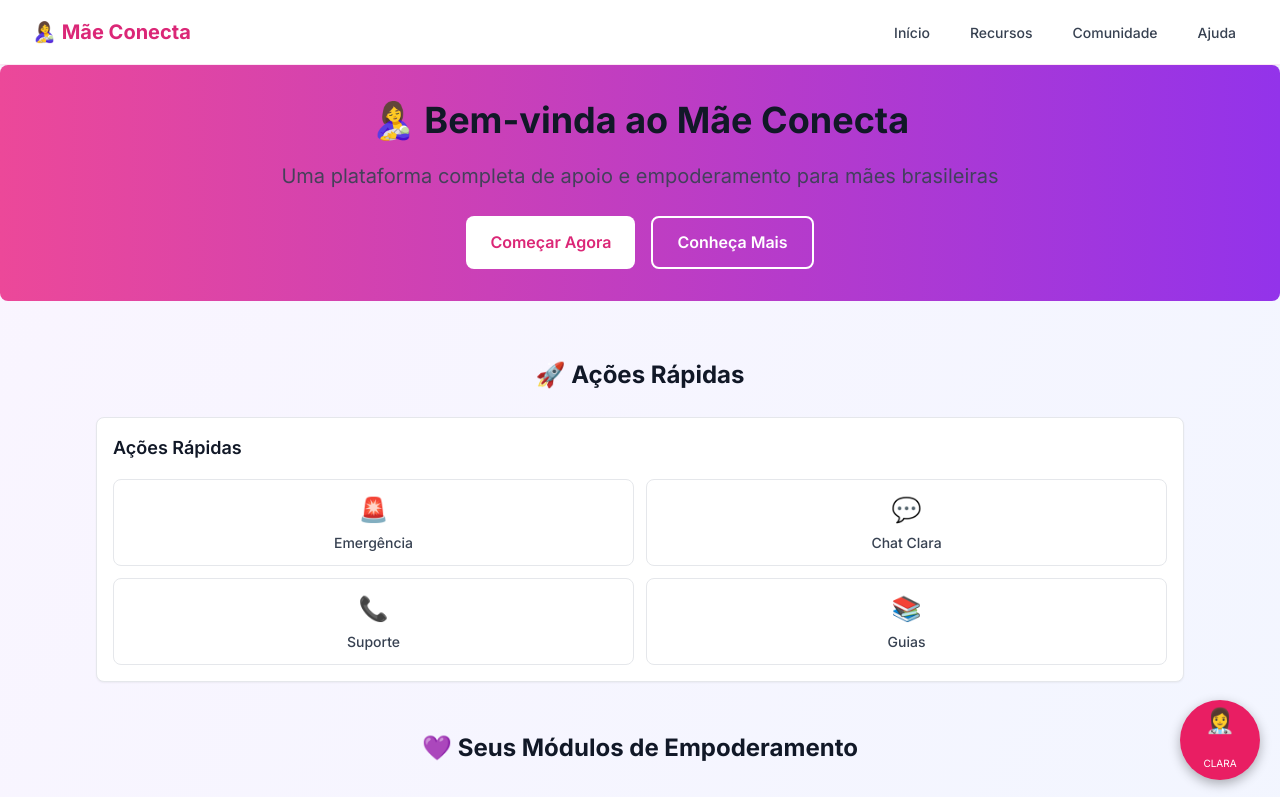
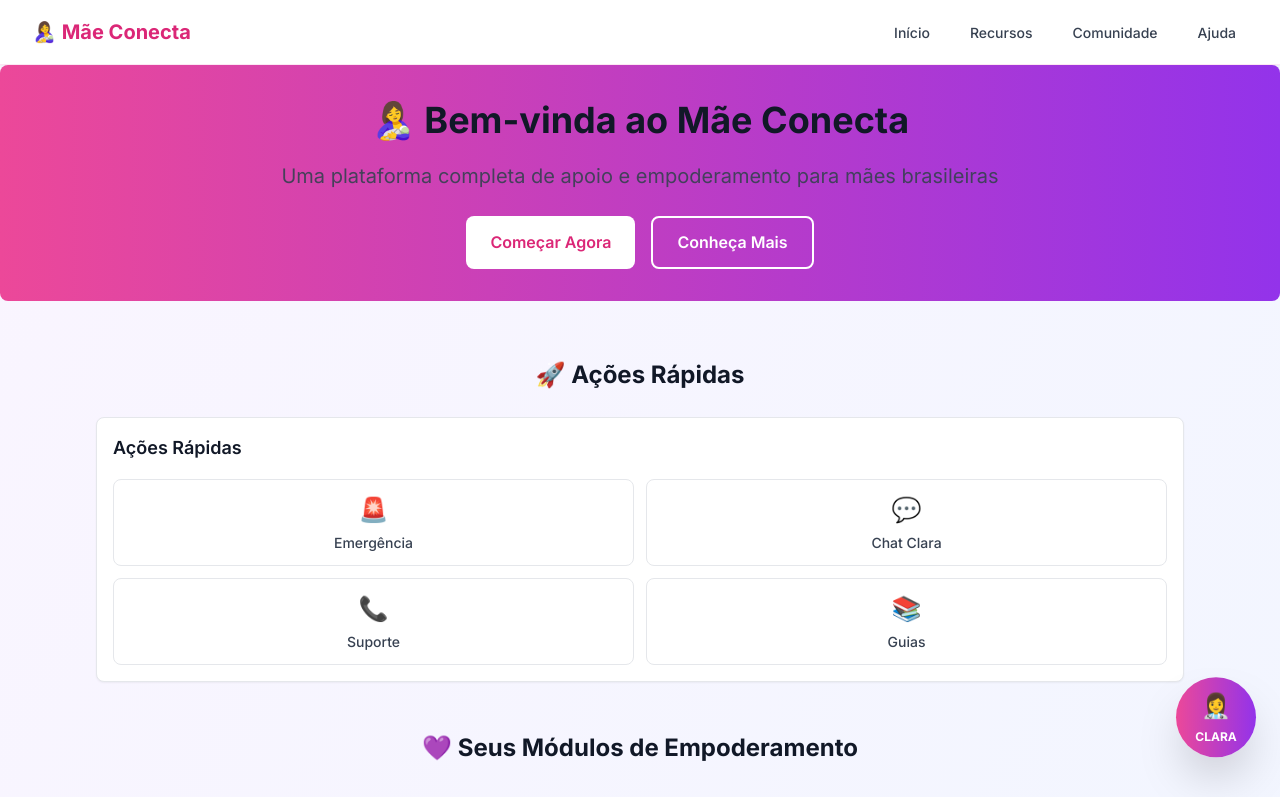
Before and after one commit to MarcioGil/Mae-Conectada-sempre-empoderada, a Next.js app in the folder frontend/: page / in a window 1280 px wide. Shown: the top 797 px of the page. Built offline with nearby package versions, Linux system fonts and the light colour scheme.

Commit message:
Fix: Corrigindo referência do componente Clara - agora os botões funcionam!

```diff
--- a/frontend/app/layout.tsx
+++ b/frontend/app/layout.tsx
@@ -1,6 +1,6 @@
 import { Inter } from 'next/font/google'
 import './globals.css'
-import ClaraTest from '../components/ClaraTest'
+import ClaraBasic from '../components/ClaraBasic'
 import { AccessibilityProvider } from '../contexts/AccessibilityContext'
 
 const inter = Inter({
@@ -27,7 +27,7 @@ export default function RootLayout({
             {children}
 
             {/* Clara - Assistente Virtual Empoderada */}
-            <ClaraTest />
+            <ClaraBasic />
 
             {/* Alert para screen readers */}
             <div
```
